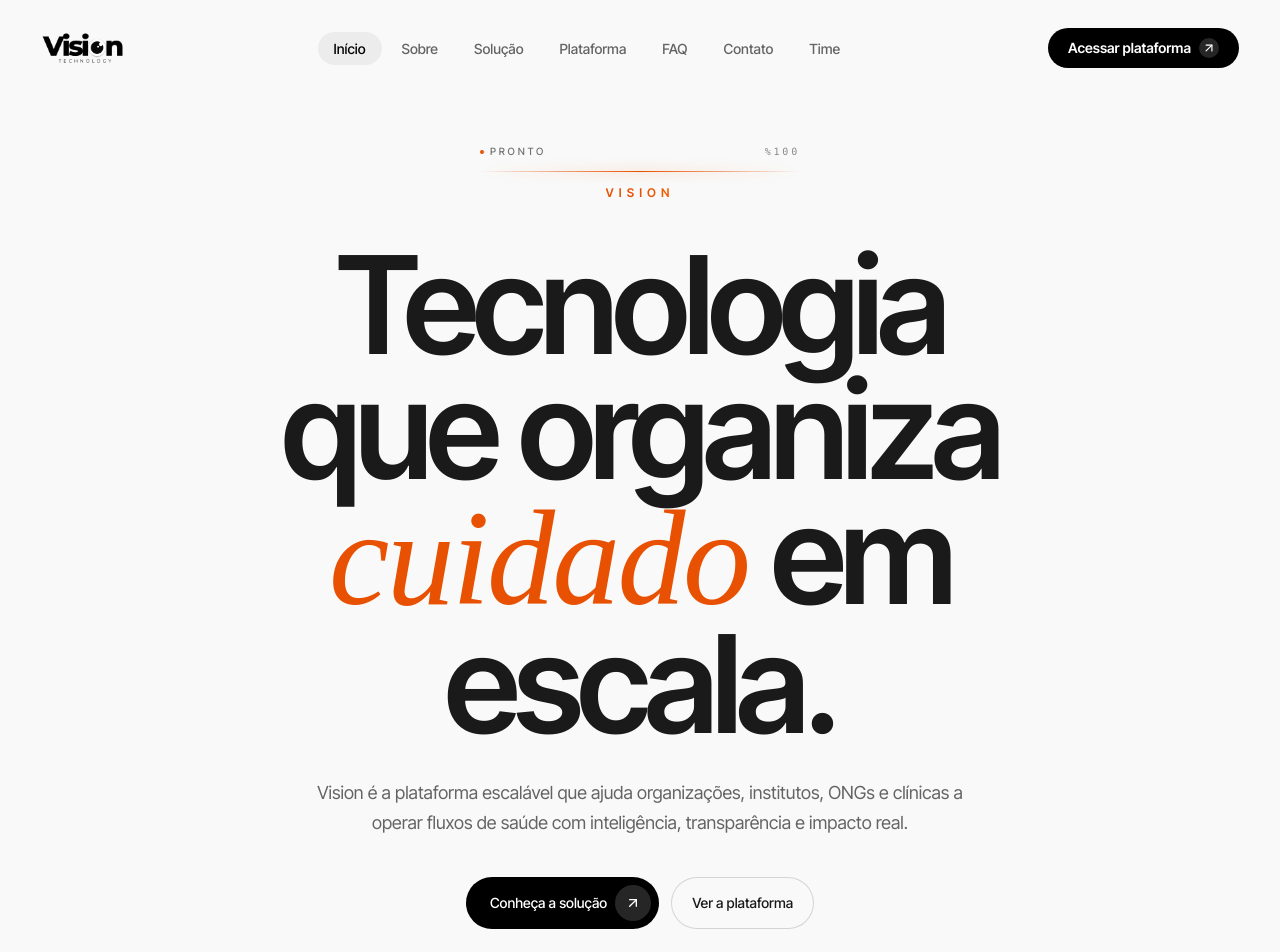
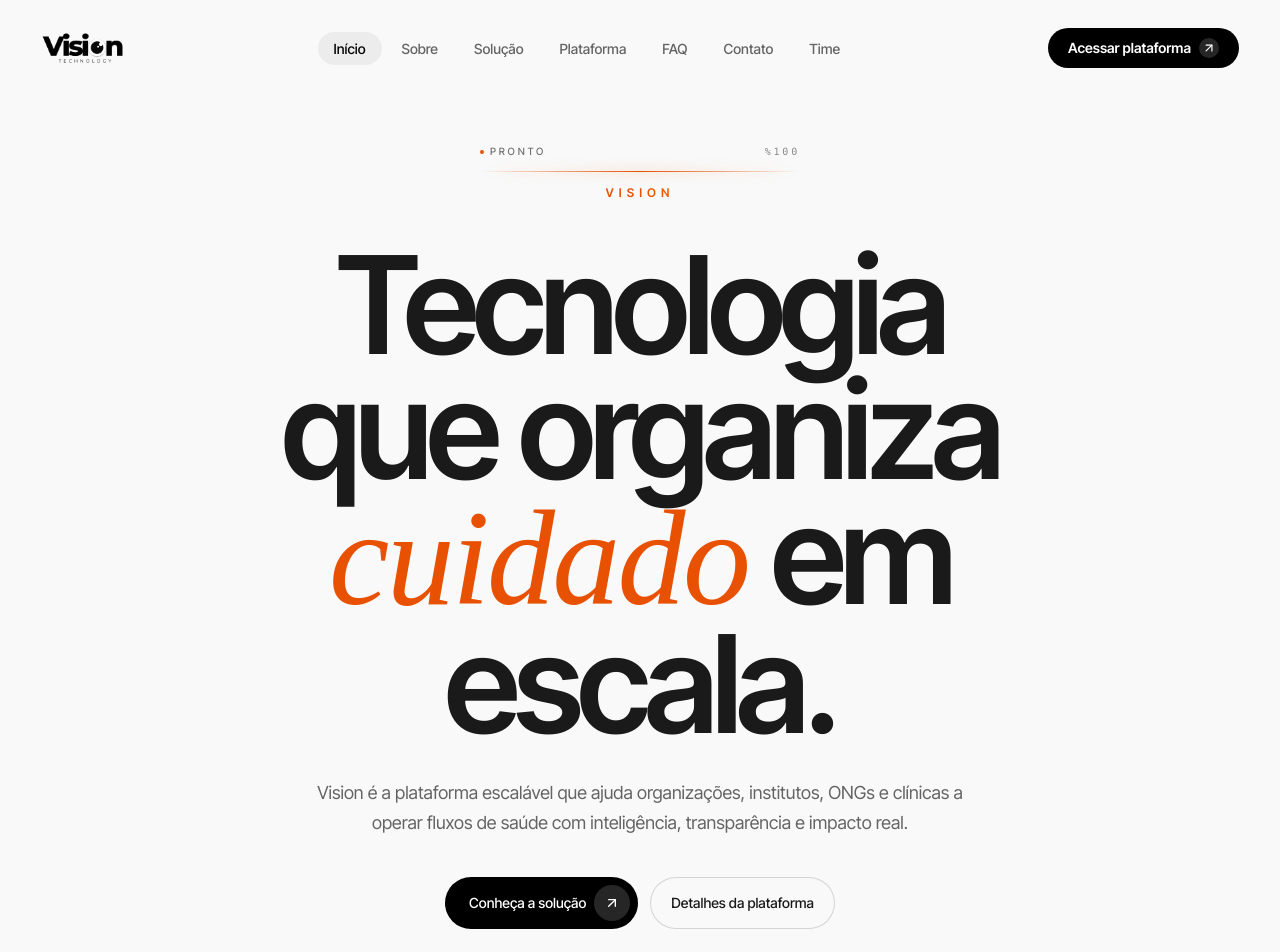
Before and after one commit to karenlldl/VisionTech, a React (Vite) app in the folder vision-front/: page / in a window 1280 px wide. Shown: the top 952 px of the page. Built offline with nearby package versions, Linux system fonts and the light colour scheme; a web font is replaced by a local one.

Commit message:
fix: update link to plataforma and change button text to "Detalhes da plataforma"

```diff
--- a/vision-front/src/pages/site/Home/Home.tsx
+++ b/vision-front/src/pages/site/Home/Home.tsx
@@ -57,10 +57,10 @@
               </Link>
 
               <Link
-                to="/plataforma"
+                to="/plataforma-site"
                 className="inline-flex items-center gap-2 rounded-full border border-foreground/15 bg-background/60 px-5 py-3 text-sm font-medium backdrop-blur transition hover:border-foreground/40"
               >
-                Ver a plataforma
+                Detalhes da plataforma
               </Link>
             </div>
           </div>
```
